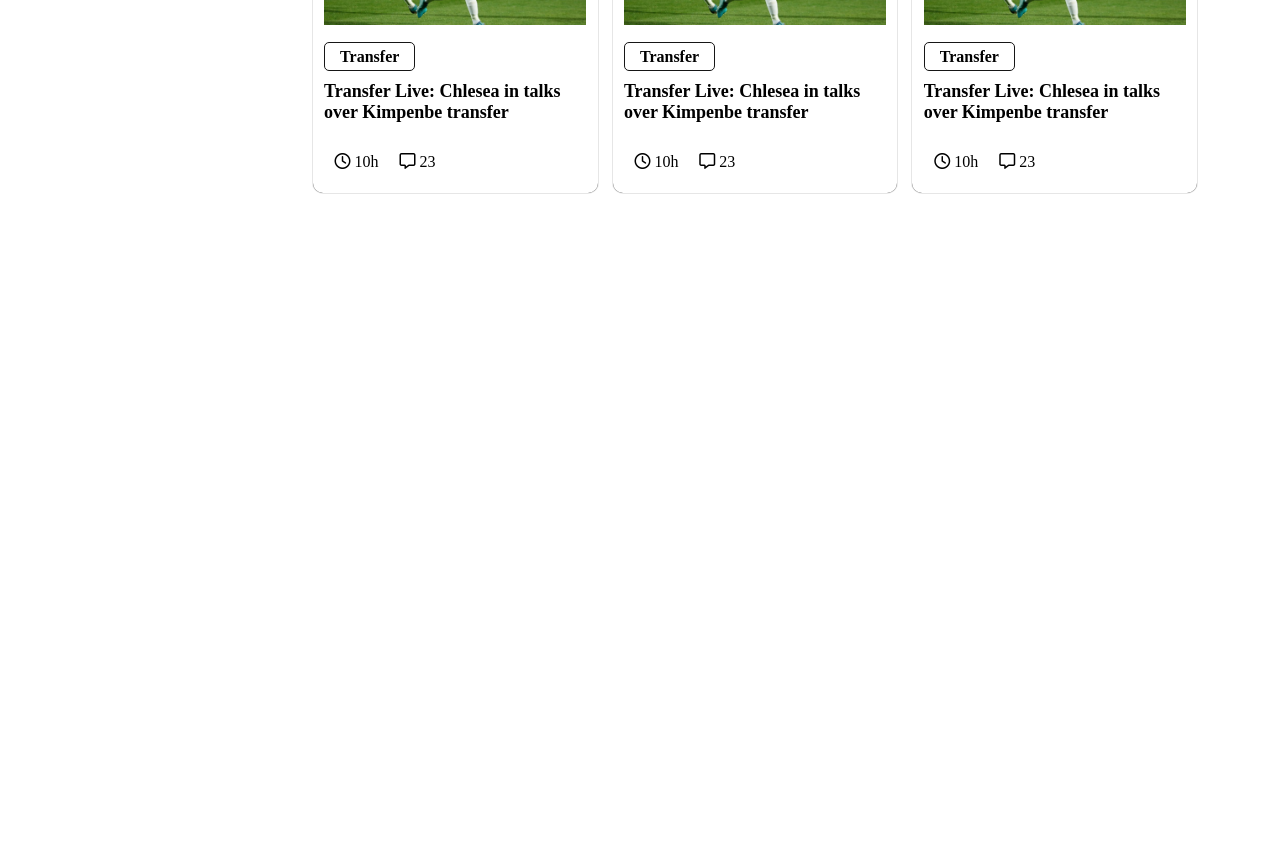
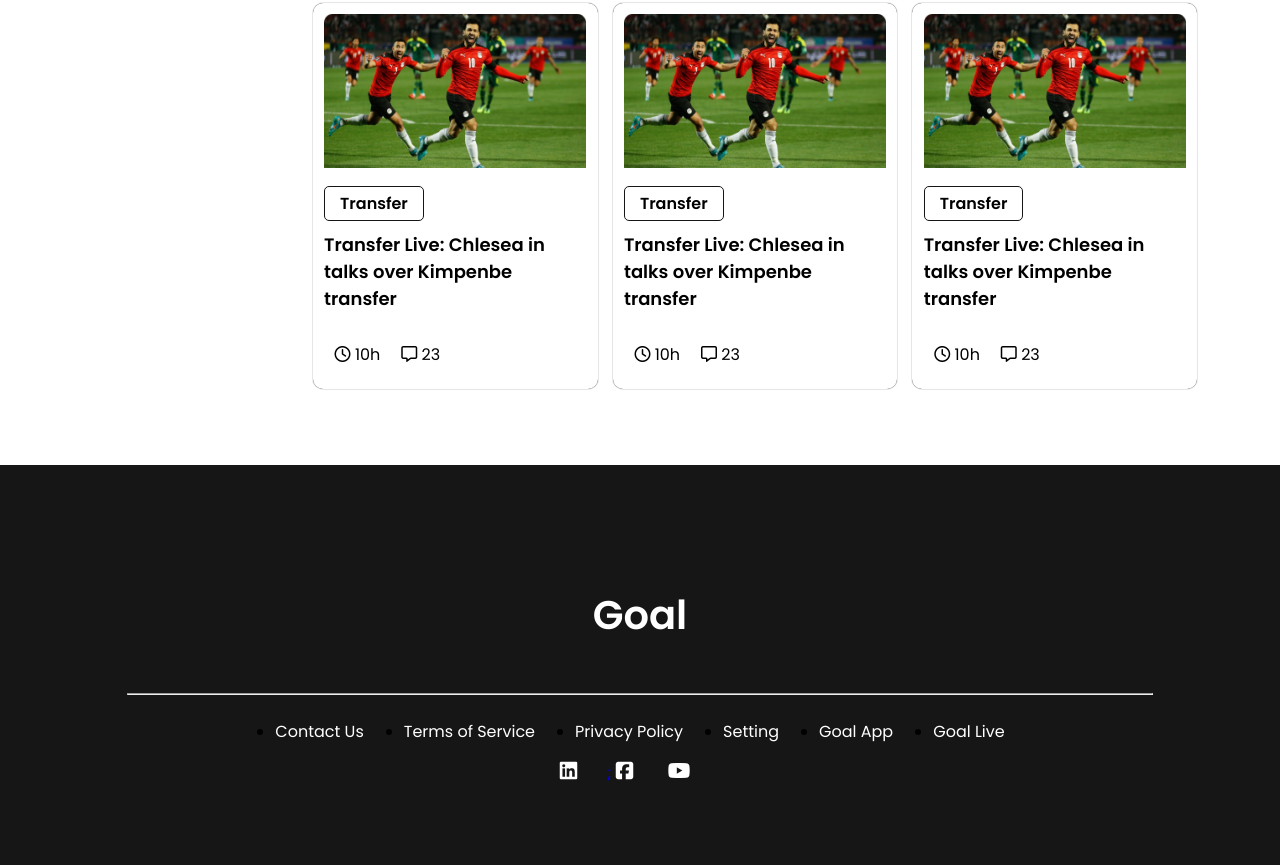
Before and after one commit to AriFullah3202/world-cup, a plain HTML site: page index.html in a window 1280 px wide. Shown: the part 1472-2337 px from the top of the page. Before the commit the page ends 1741 px from the top, so only its background shows below. Drawn offline with Linux system fonts and the light colour scheme.

Commit message:
footer and google font added

```diff
--- a/index.html
+++ b/index.html
@@ -46,7 +46,7 @@
 
         <section class="post-container">
             <aside class="menu">
-                <a href="#">
+                <a href="upcomming.html" target="_blank">
                     <button class="menu-item">Upcomming Match</button>
                 </a>
                 <a href="#">
@@ -236,6 +236,7 @@
                         </div>
 
                     </section>
+                    i
                 </div>
                 <div class="post">
                     <!-- section one -->
@@ -335,6 +336,34 @@
         <!-- post section end -->
 
     </main>
+    <footer class="footer">
+        <section class="footer-section">
+
+            <article class="footer-heading">
+                <h1>Goal</h1>
+            </article>
+            <hr>
+            <!-- Contact Us Terms of Service Privacy Policy Privacy Settings Goal App Goal Liv -->
+            <article class="footer-menu">
+                <ul class="footer-menu-items">
+                    <li class="footer-menu-item"><a href="">Contact Us</a></li>
+                    <li class="footer-menu-item"><a href="">Terms of Service</a></li>
+                    <li class="footer-menu-item"><a href="">Privacy Policy</a></li>
+                    <li class="footer-menu-item"><a href="">Setting</a></li>
+                    <li class="footer-menu-item"><a href="">Goal App</a></li>
+                    <li class="footer-menu-item"><a href="">Goal Live</a></li>
+                </ul>
+            </article>
+            <article class="footer-menu-icon">
+                <a href="https://www.linkedin.com/in/arif-ullaah-585a6423b" target="_blank"><i
+                        class="fa-brands fa-linkedin"></i>;</a>
+                <a href="https://web.facebook.com/suffer.mon/" target="_blank"><i
+                        class="fa-brands fa-facebook-square"></i></a>
+                <a href="https://www.youtube.com/channel/UCIZQe8XsiUgKbSRQshBwq-w/" target="_blank"><i
+                        class="fa-brands fa-youtube"></i></a>
+            </article>
+        </section>
+    </footer>
 </body>
 
 </html>
--- a/style.css
+++ b/style.css
@@ -1,8 +1,10 @@
-/* normal style start */
+/*-------------------------------------------- normal style start */
+@import url('https://fonts.googleapis.com/css2?family=Poppins:wght@400;500;600;700&display=swap');
 
 body{
     margin: 0%;
     padding: 0%;
+    font-family: 'Poppins', sans-serif;
 }
 main{
     margin: 2% 6%;
@@ -10,9 +12,9 @@ main{
 }
 
 
-/* normal style ended */
+/*--------------------------------------------- normal style ended */
 
- /* top banner section started */
+ /* -----------------------------------------top banner section started */
  .half-width {
      width : 50%;
  }
@@ -55,13 +57,14 @@ main{
     background-color: #FFFFFF;
     color: #DD0000;
 }
-/* top banner section ended */
+/*------------------------------------------ top banner section ended */
 
-/* Blog section started */
+/*-------------------------------------------- Blog section started */
 .post-container aside{
     background-color: black;
-    margin-bottom: 800px;
+    margin-bottom: 1000px;
 }
+/*--------------------------------------------- menu item started */
 .menu-item{
     font-weight: 600;
     font-size: 16px;
@@ -74,9 +77,20 @@ main{
 
 
 }
+menu-item:hover {
+    background-color: #DD0000;
+
+
+}
+.menu-item:hover{
+    background-color: #DD0000;
+    color: #FFFFFF;
+}
 #active{
     background-color: #DD0000;
 }
+
+/* ----------------------------------------menu item ended */
 
 
 
@@ -97,6 +111,7 @@ main{
     border-radius: 10px;
 }
 .thumbnail img{
+
     height: 100%;
     width: 100%;
 }
@@ -128,3 +143,42 @@ main{
     font-size: 18px;
     margin: 15px 0 20px;
 }
+/*-------------------------------------------- blog section ended */
+
+/* ------------------------------------------footer section started */
+
+
+.footer-section{
+    display: flex;
+    flex-direction: column;
+    height : 50vh;
+    justify-content: center;
+    align-items: center;
+    background-color: #161616;
+}
+.footer-heading h1{
+   color :#FFFFFF;
+   font-weight: 600;
+   font-size: 40px;
+}
+article > .footer-menu-items{
+    display: flex;
+
+}
+.footer-menu-item a{
+    text-decoration: none;
+    list-style: none;
+    color :#FFFFFF;
+    padding-right: 40px;
+    margin-top: 4%;
+}
+hr{
+    width: 80%;
+}
+.footer-menu-icon i{
+    color: #FFFFFF;
+    font-size: 20px;
+
+    margin-right: 30px;
+}
+/*---------------------- footer section ended */
```
